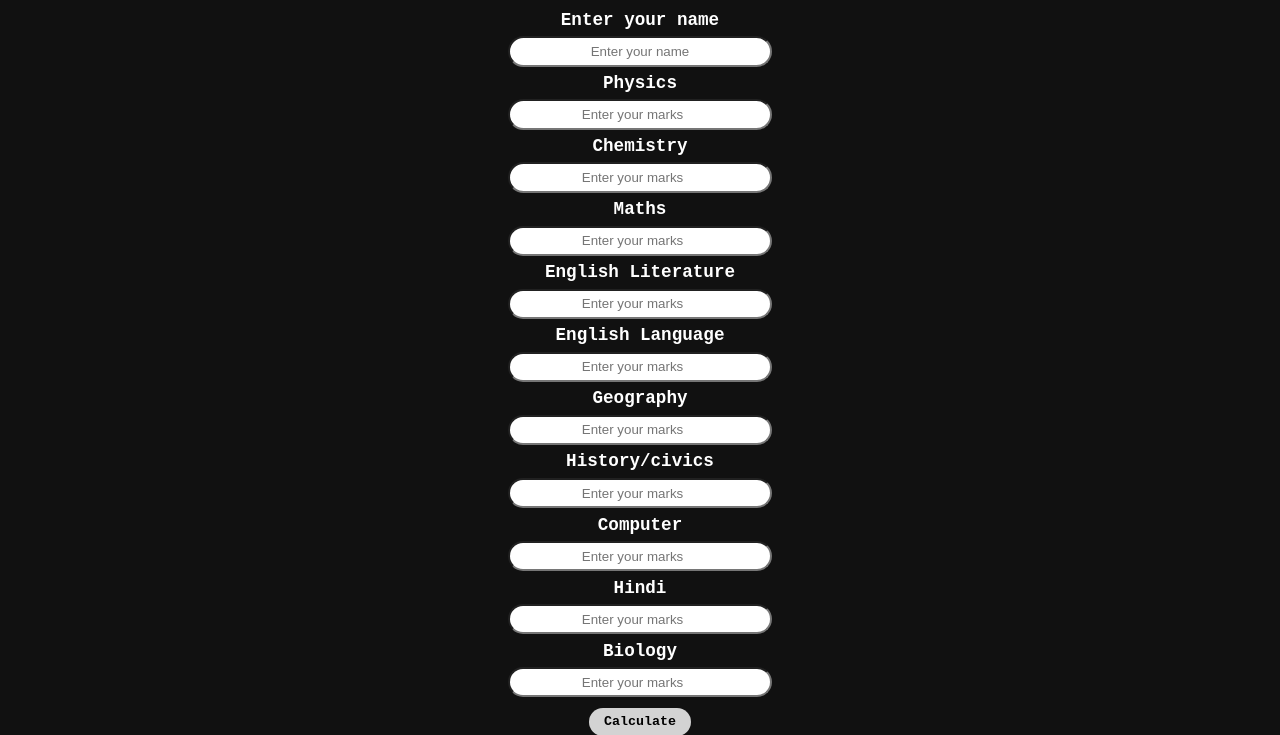
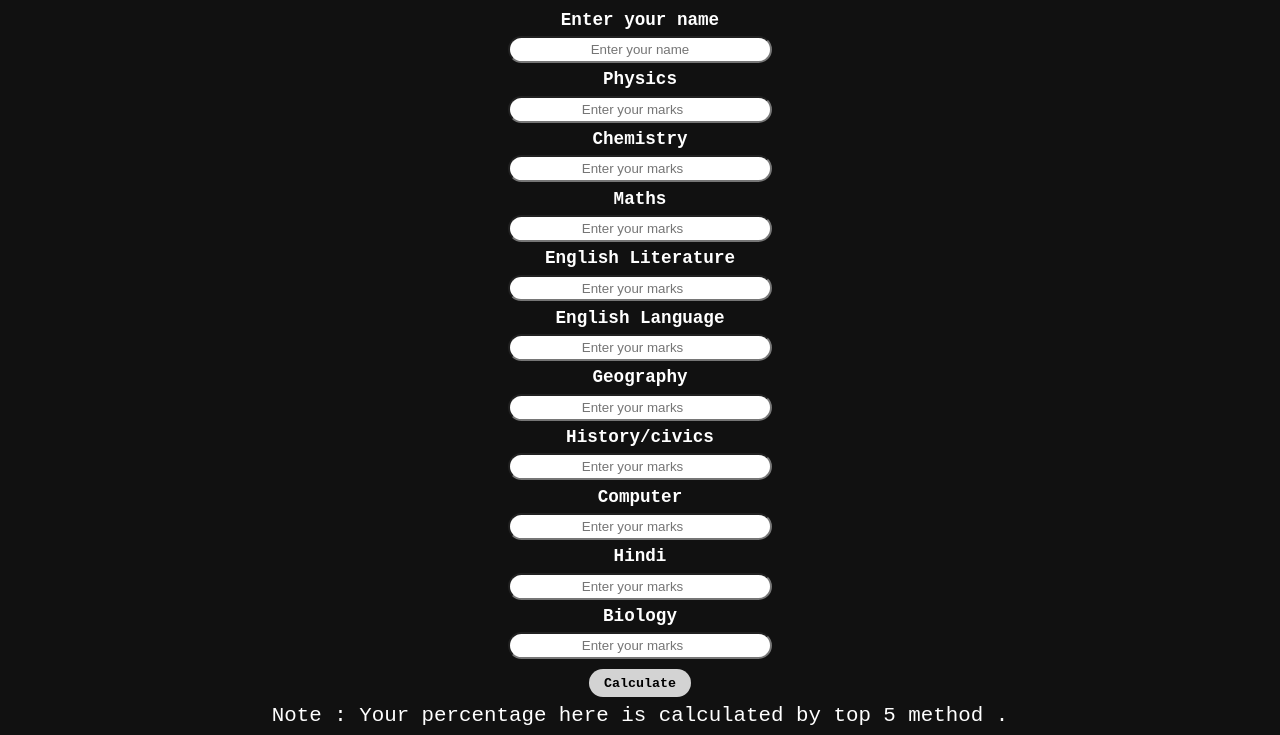
Before and after one commit to ayaanbff/Semester-marks, a plain HTML site: page index.html in a window 1280 px wide. Shown: the part 65-800 px from the top of the page. Drawn offline with Linux system fonts and the light colour scheme.

Commit message:
Update index.html

```diff
--- a/index.html
+++ b/index.html
@@ -59,6 +59,7 @@
 <div id="btn">
     <button id="calcbtn">Calculate</button>
 </div>
+<div id="no">Note : Your percentage here is calculated by top 5 method .</div>
 </div>
 
     </div>
```
